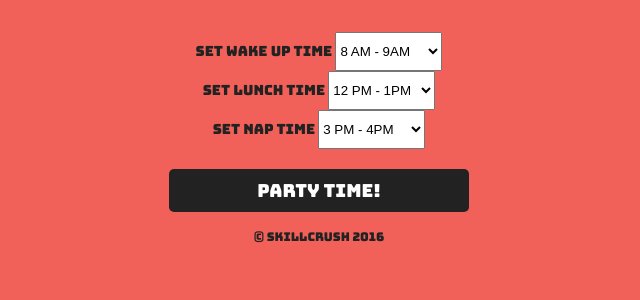
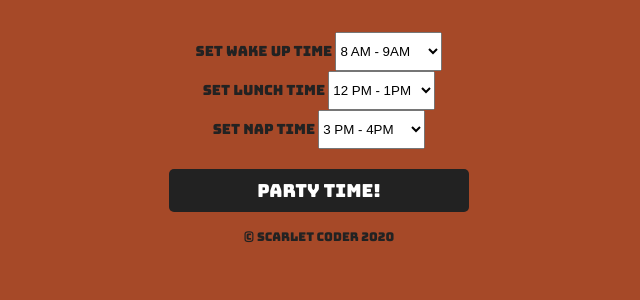
Before and after one commit to RedheadRen/lolcat-clock, a plain HTML site: page index.html in a window 1280 px wide. Shown: the part 556-856 px from the top of the page, without its empty margins (321-961 px from the left). Drawn offline with nearby package versions, Linux system fonts and the light colour scheme.

Commit message:
Changed background color

```diff
--- a/css/style.css
+++ b/css/style.css
@@ -1,12 +1,12 @@
 body {
-  background-color: #f16059;
+  background-color: #a64928;
 }
 .page {
   width: 80%;
   max-width: 960px;
   margin: 50px auto;
   text-align: center;
-  background-color: #f16059;
+  background-color: #a64928;
   border-radius: 5px;
 }
 body {
--- a/index.html
+++ b/index.html
@@ -110,7 +110,7 @@
     <button id="partyTimeButton">Party Time!</button>
 
     <footer>
-      <p>&copy; Skillcrush 2016</p>
+      <p>&copy; Scarlet Coder 2020</p>
     </footer>
   </div>
 
```
